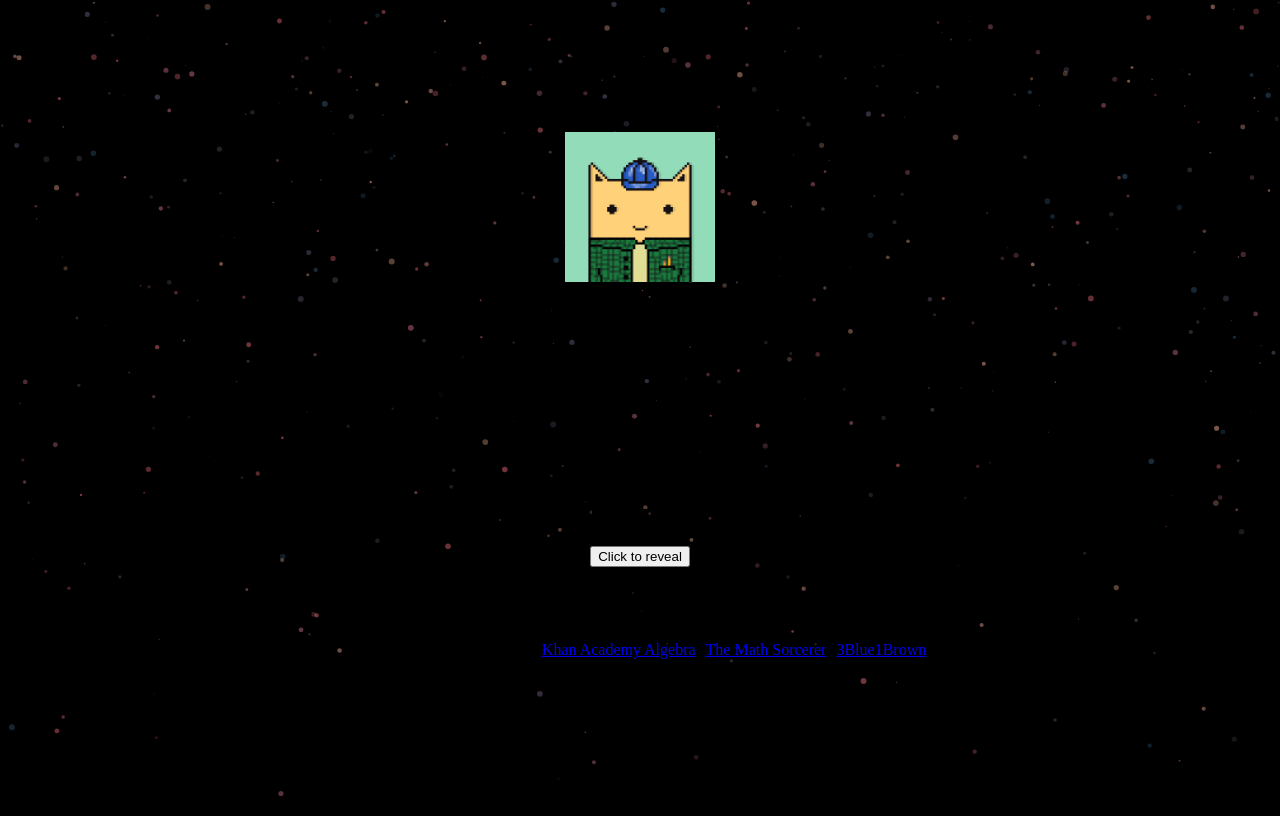
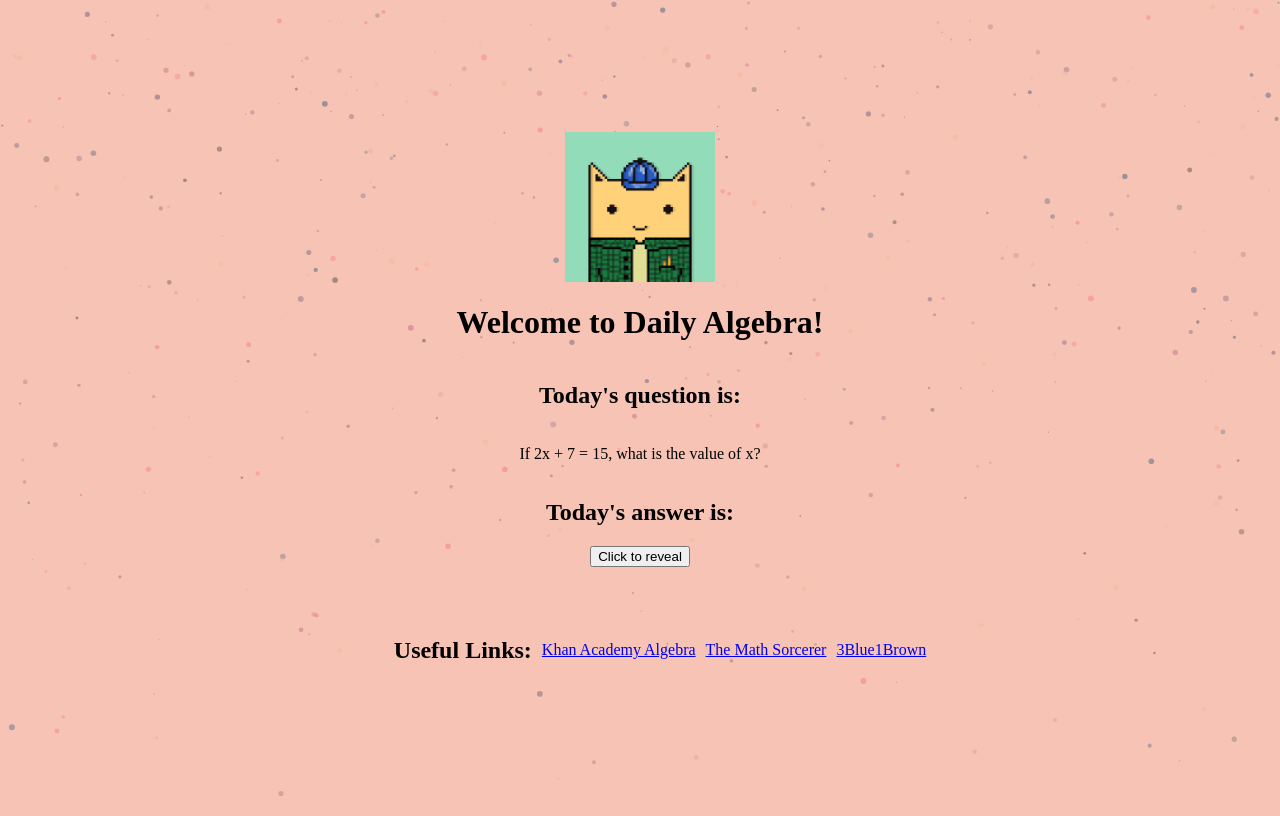
Before and after one commit to loafing-cat/daily_algebra, a Flask app: page / in a window 1280 px wide. Run offline with Flask 2, Linux system fonts and the light colour scheme; data comes from the database, SQL or seed files in the repository.

Commit message:
updated css styling

```diff
--- a/static/css/style.css
+++ b/static/css/style.css
@@ -2,7 +2,7 @@ body {
     /* background-color: #F2ECDC; */
     /* background-color: #fed0c3; */
     /* background-color: #ffdfdf; */
-    /* background-color: #f7c3b5; */
-    background-color: #000000;
+    background-color: #f7c3b5;
+    /* background-color: #000000; */
     /* why doesn't this update? */
 }
--- a/templates/index.html
+++ b/templates/index.html
@@ -1,7 +1,7 @@
 <!DOCTYPE html>
 <html>
   <head>
-    <link rel="stylesheet" href="{{ url_for('static', filename='css/style.css') }}">
+    <link rel="stylesheet" href="{{ url_for('static', filename='css/style.css') }}?v=2">
     <title>Daily Algebra</title>
     <style>
       body {
```
